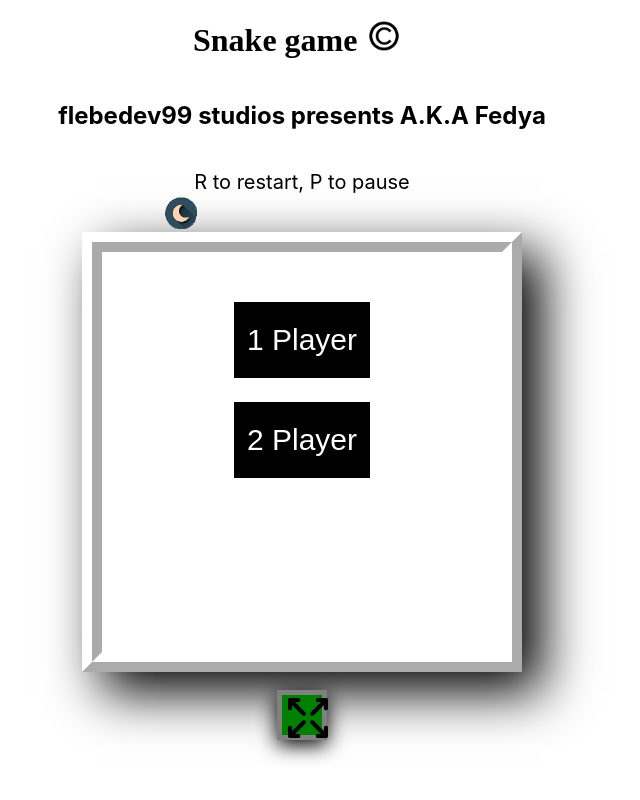
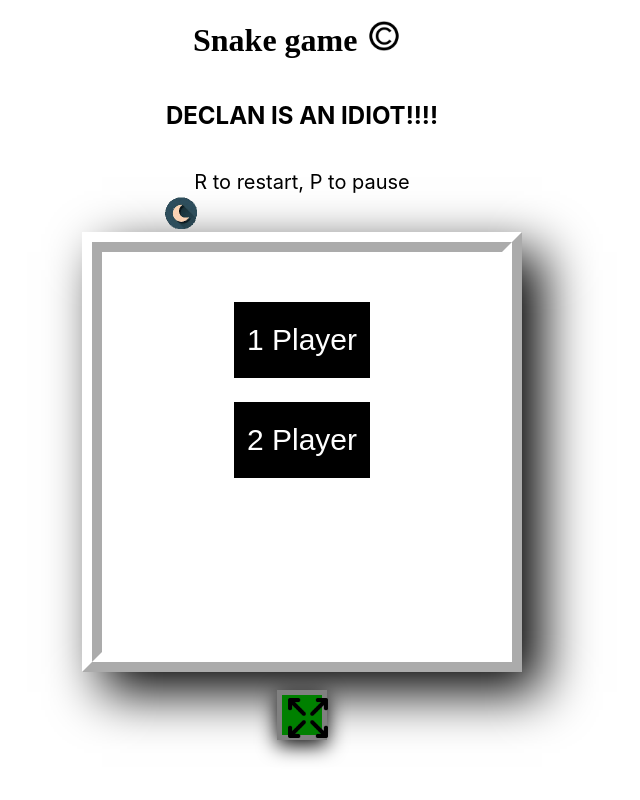
Before and after one commit to flebedev99/Snakegameonline, a website built with Parcel: page index.html in a window 1280 px wide. Shown: the whole page, without its empty margins (338-978 px from the left). Built offline with nearby package versions, Linux system fonts and the light colour scheme.

Commit message:
Update index.html

```diff
--- a/index.html
+++ b/index.html
@@ -28,7 +28,7 @@
         align-self: center;
       "
     >
-      flebedev99 studios presents A.K.A Fedya
+      DECLAN IS AN IDIOT!!!!
     </h2>
     <p
       style="
```
